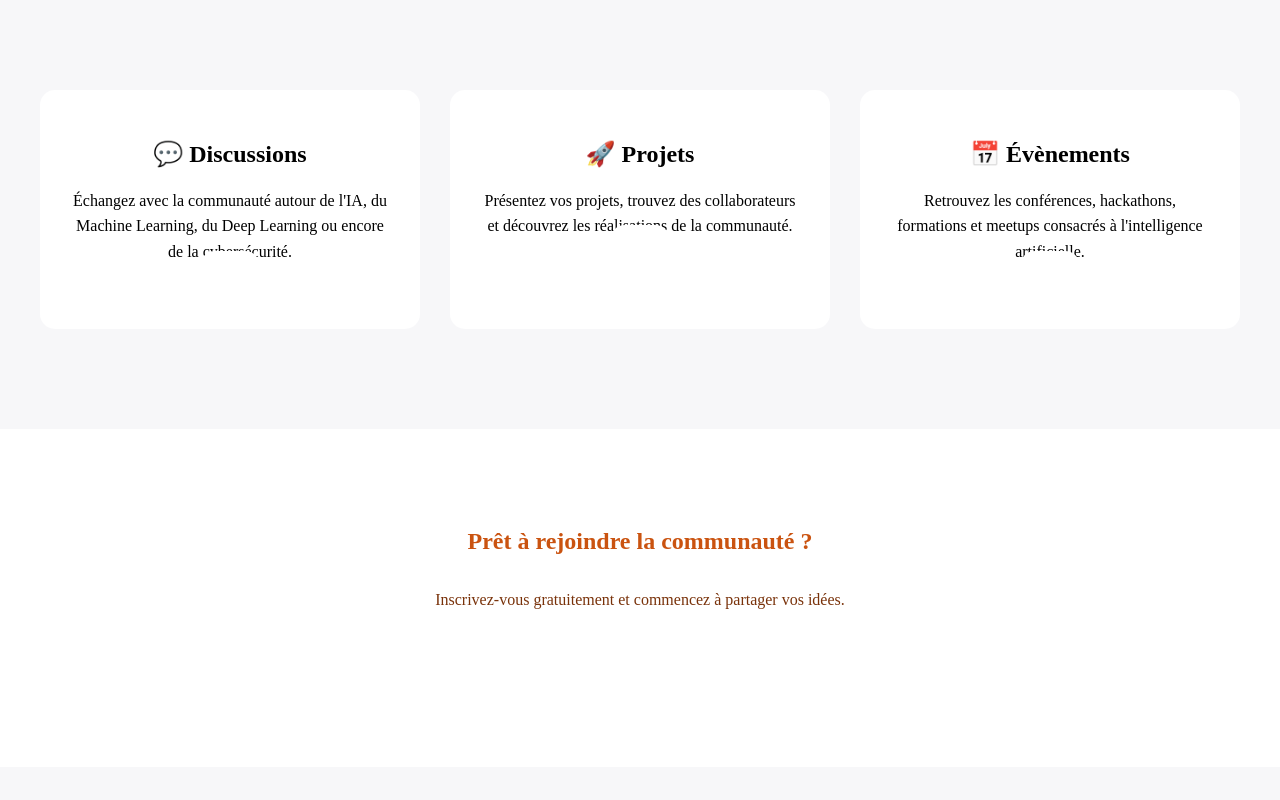
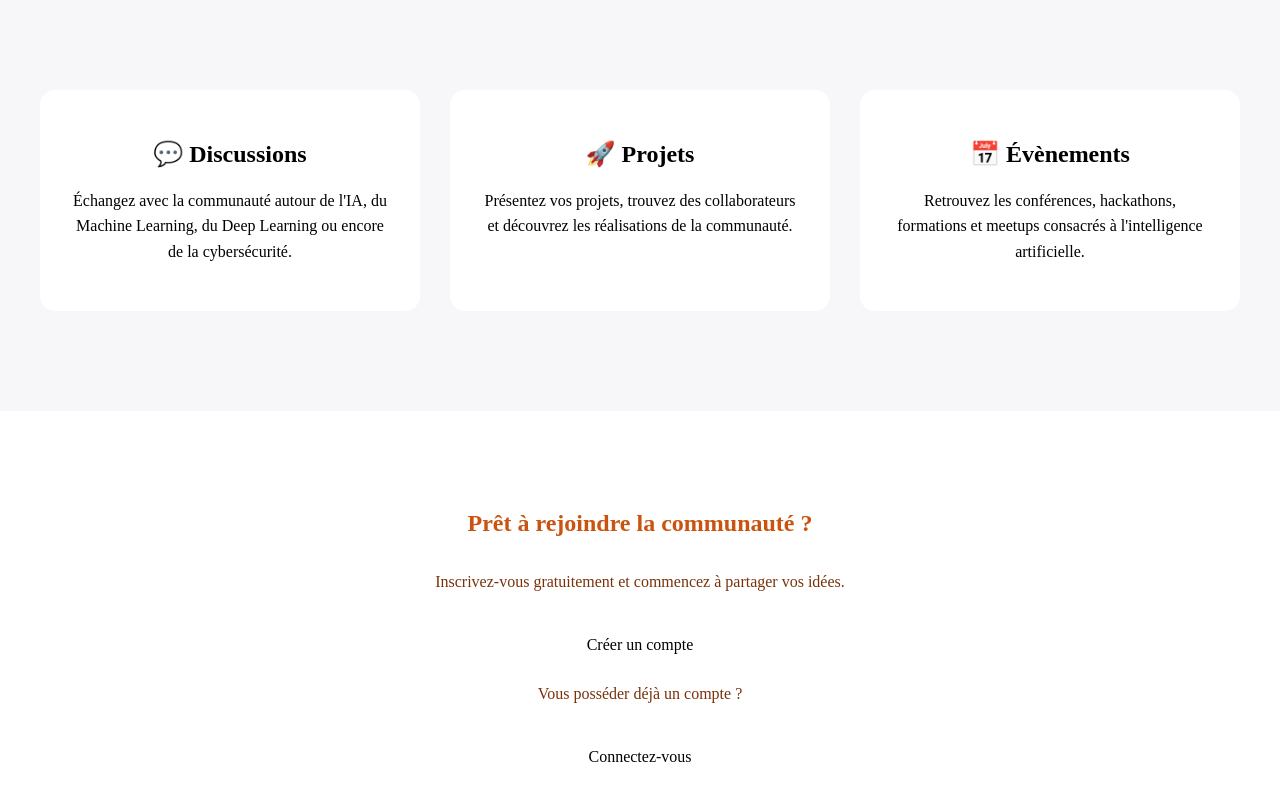
Before and after one commit to thomasescartin/Brain-AI, a React (Vite) app in the folder client/: page / in a window 1280 px wide. Shown: the part 1060-1860 px from the top of the page. Built offline with nearby package versions, Linux system fonts and the light colour scheme.

Commit message:
Modification de la page d'acceuil et de son style.

```diff
--- a/client/pages/acceuil.jsx
+++ b/client/pages/acceuil.jsx
@@ -59,7 +59,7 @@ export default function Home() {
             Échangez avec la communauté autour de l'IA, du Machine Learning, du
             Deep Learning ou encore de la cybersécurité.
           </p>
-          <Link to="/discussion" className="feature-card"></Link>
+          <Link to="/discussion"></Link>
         </div>
 
         <div className="feature-card">
@@ -69,7 +69,7 @@ export default function Home() {
             Présentez vos projets, trouvez des collaborateurs et découvrez les
             réalisations de la communauté.
           </p>
-          <Link to="/projet" className="feature-card"></Link>
+          <Link to="/projet"></Link>
         </div>
 
         <div className="feature-card">
@@ -79,7 +79,7 @@ export default function Home() {
             Retrouvez les conférences, hackathons, formations et meetups
             consacrés à l'intelligence artificielle.
           </p>
-          <Link to="/evenements" className="feature-card"></Link>
+          <Link to="/evenements"></Link>
         </div>
       </section>
       <section className="join">
@@ -90,6 +90,11 @@ export default function Home() {
         <Link to="/inscription" className="btn-primary">
           Créer un compte
         </Link>
+
+        <p>Vous posséder déjà un compte ?</p>
+        <Link to="connexion" className="btn-primary">
+          Connectez-vous
+        </Link>
       </section>
     </main>
   );
--- a/client/style/acceuilStyle.css
+++ b/client/style/acceuilStyle.css
@@ -59,15 +59,18 @@
 }
 
 .btn-primary {
+  display: inline-block;
   background: var(--color-secondary);
 
-  color: white;
+  color: var(--color-primary);
 
   padding: 15px 30px;
 
   border-radius: 10px;
 
   transition: 0.3s;
+
+  text-decoration: none;
 }
 
 .btn-primary:hover {
@@ -187,3 +190,7 @@ FEATURES
 .join p {
   margin-bottom: 30px;
 }
+
+link {
+  color: var(--color-text);
+}
```
